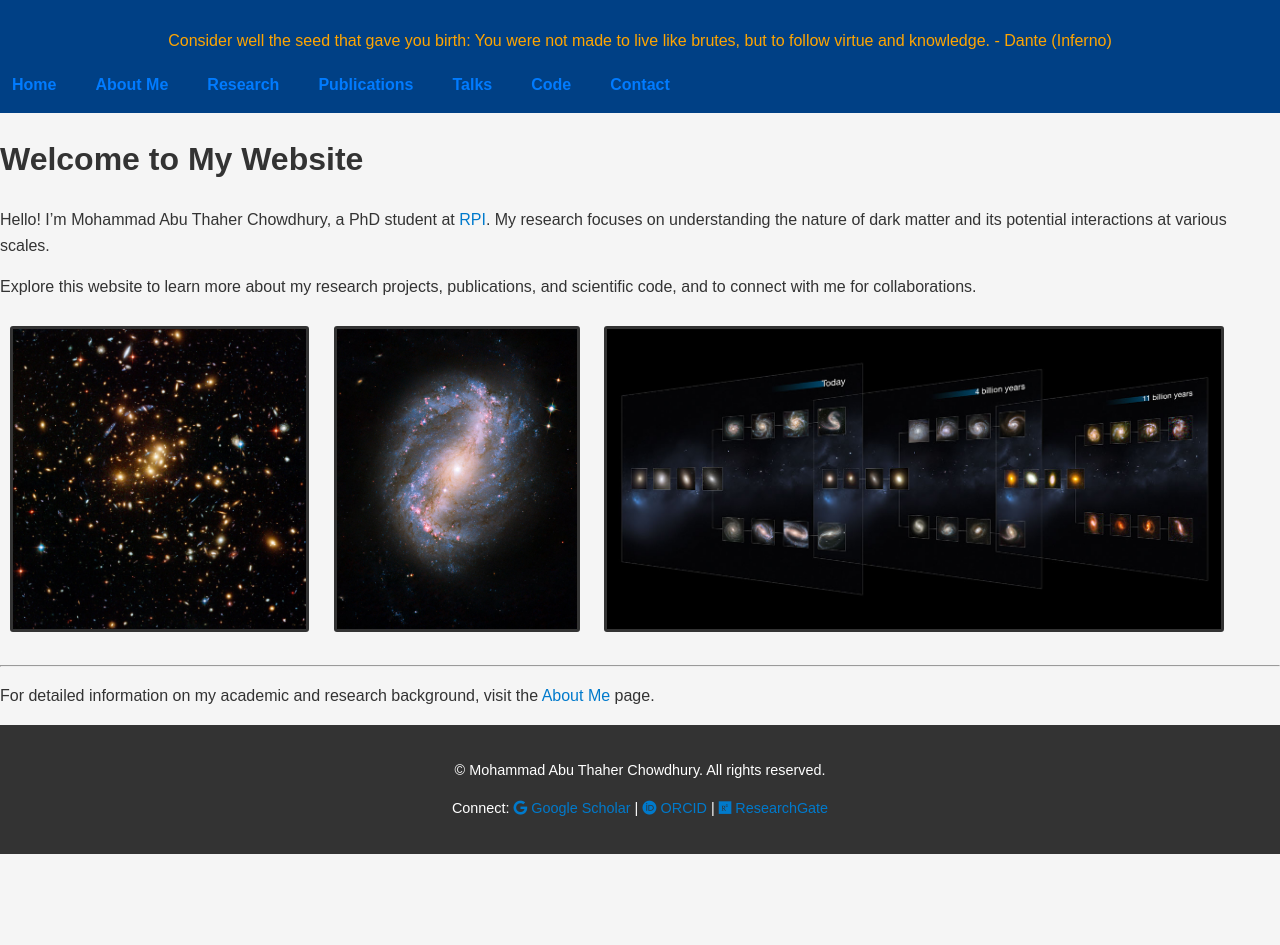
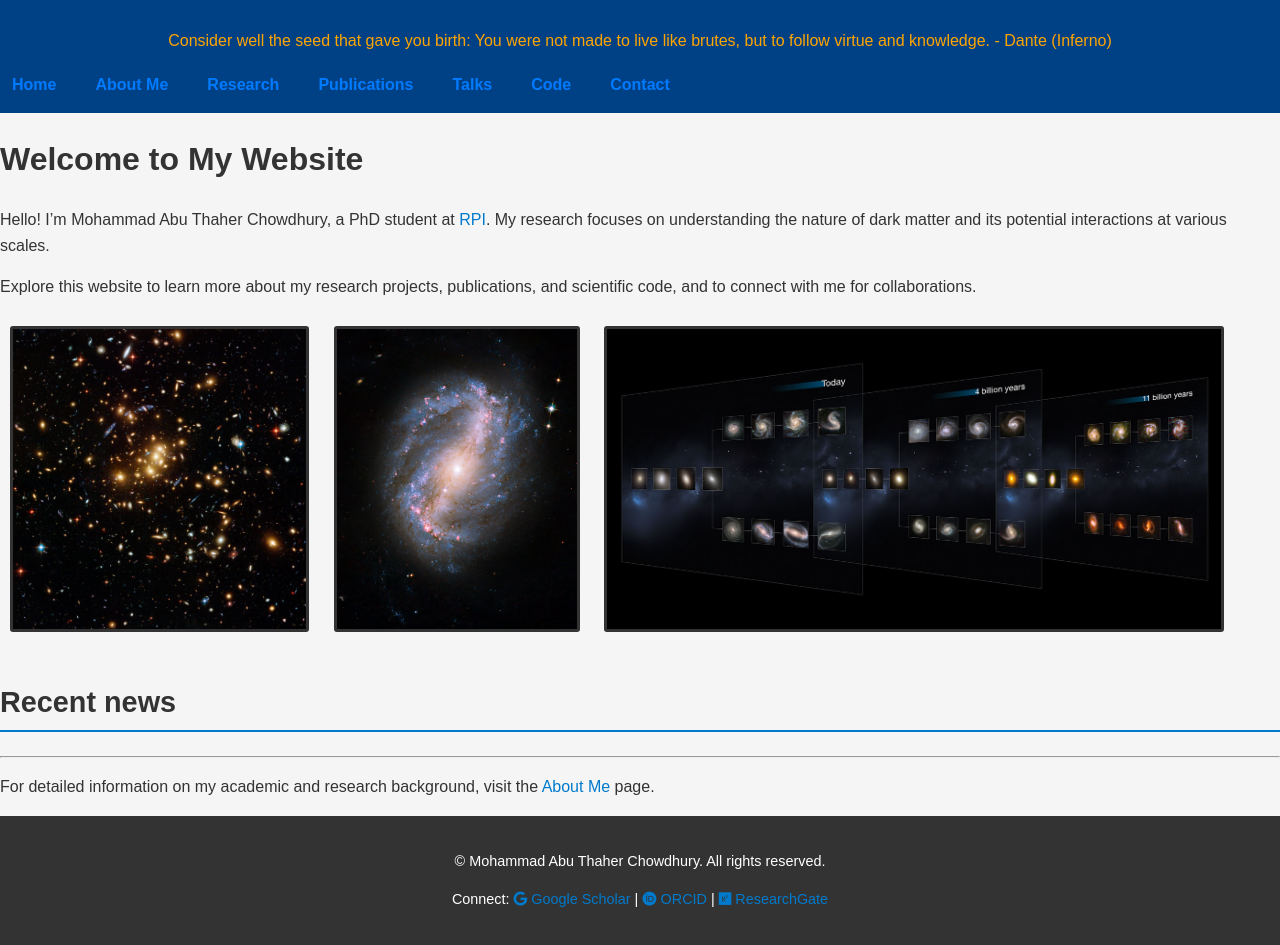
Before and after one commit to matc-thaher/website, a Jekyll site: the page built from index.md, in a window 1280 px wide. Built offline with Jekyll 4.4.1, drawn with Linux system fonts in a browser that asks for light colours; before the commit the page ends 900 px from its top, so only the background shows below that.

Commit message:
Update index.md

```diff
--- a/index.md
+++ b/index.md
@@ -16,6 +16,8 @@ Explore this website to learn more about my research projects, publications, and
 ![NGC 6217 Galaxy](/assets/Images/NGC6217.jpg){: .custom-image3}
 ![Galaxy Cluster](/assets/Images/heic1315a.jpg){: .custom-image3}
 
+## Recent news
+
 ---
 
 For detailed information on my academic and research background, visit the [About Me](/about/) page.
```
